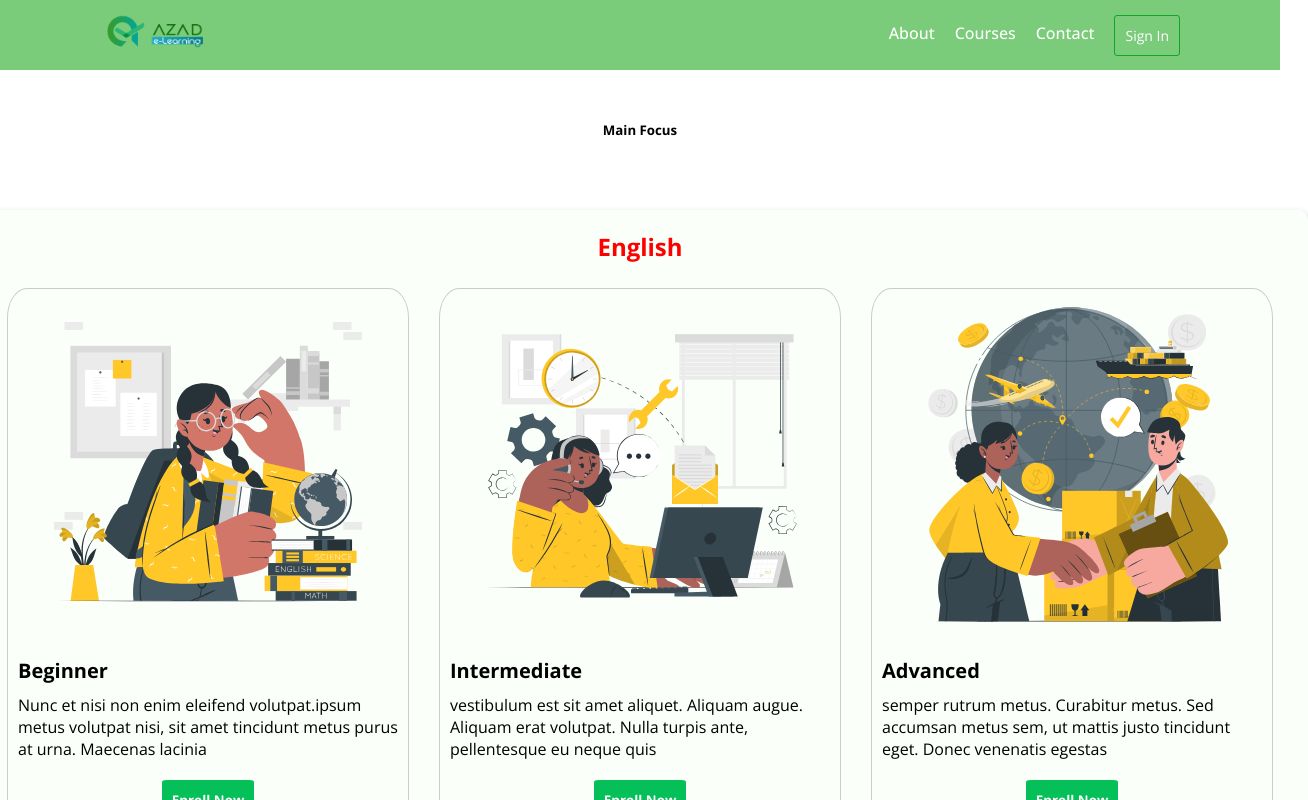
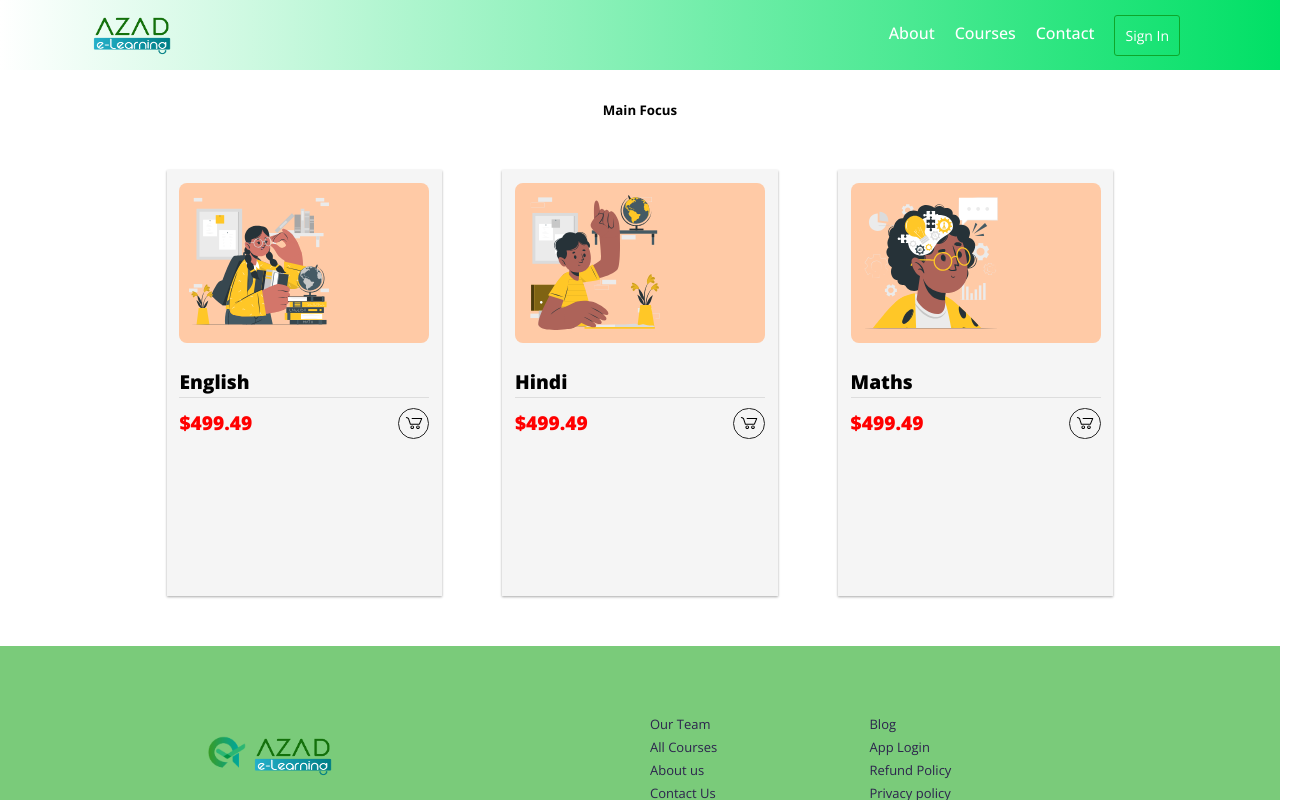
Before and after one commit to pmudassir/azad-e-learning, a React (Create React App) app in the folder frontend/: page /course in a window 1280 px wide. Shown: the top 800 px of the page, 1308 px wide, since content can reach past the window. Built offline with nearby package versions, Linux system fonts and the light colour scheme; grey boxes are pictures that could not be loaded.

Commit message:
card changes

```diff
--- a/frontend/src/components/navbar/Navbar.jsx
+++ b/frontend/src/components/navbar/Navbar.jsx
@@ -13,7 +13,7 @@
       <div className="wrapper">
         <Link to={"/"}>
           <div className="icon">
-            <img src="/images/logo1.png" alt="icon" className="logo" />
+            {/* <img src="/images/logo1.png" alt="icon" className="logo" /> */}
             <img src="/images/logo2.png" alt="icon2" className="logo_text" />
           </div>
         </Link>
--- a/frontend/src/components/navbar/navbar.css
+++ b/frontend/src/components/navbar/navbar.css
@@ -3,7 +3,8 @@
   justify-content: space-between;
   font-size: 20px;
   height: 70px;
-  background-color: rgb(122, 203, 122);
+  /* background-color: rgb(122, 203, 122); */
+  background: linear-gradient(to right, #ffffff, #01e066);
   width: 100%;
 }
 
@@ -27,8 +28,8 @@
 }
 
 .logo_text {
-  height: 50px;
-  width: 60px;
+  height: 80px;
+  width: 90px;
   align-items: center;
   margin-left: -12px;
 }
@@ -102,8 +103,8 @@
   }
 
   .logo_text {
-    height: 40px;
-    width: 60px;
+    height: 60px;
+    width: 80px;
   }
 
   .items {
--- a/frontend/src/pages/course/Course.jsx
+++ b/frontend/src/pages/course/Course.jsx
@@ -64,13 +64,48 @@
     return (
         <div>
             <Navbar />
-            <div className="courseContainer">
+            <div className="courseContainers">
                 <div className="header">
                     <h5>Main Focus</h5>
                 </div>
                 <div className="courseContainer">
                     {courseData.map((item, index) => (
-                        <div className="courseItem" key={index}>
+                        <div class="card" key={index}>
+                            <div class="card-img">
+                                <img
+                                    className="courseImage"
+                                    src={item.beginner.image}
+                                    alt="courseImage"
+                                />
+                            </div>
+                            <div class="card-info">
+                                <p class="text-title">{item.title} </p>
+                                {/* <p class="text-body">{item.beginner.description}</p> */}
+                            </div>
+                            <div class="card-footer">
+                                <span class="text-title">$499.49</span>
+                                <div class="card-button">
+                                    <svg class="svg-icon" viewBox="0 0 20 20">
+                                        <path d="M17.72,5.011H8.026c-0.271,0-0.49,0.219-0.49,0.489c0,0.271,0.219,0.489,0.49,0.489h8.962l-1.979,4.773H6.763L4.935,5.343C4.926,5.316,4.897,5.309,4.884,5.286c-0.011-0.024,0-0.051-0.017-0.074C4.833,5.166,4.025,4.081,2.33,3.908C2.068,3.883,1.822,4.075,1.795,4.344C1.767,4.612,1.962,4.853,2.231,4.88c1.143,0.118,1.703,0.738,1.808,0.866l1.91,5.661c0.066,0.199,0.252,0.333,0.463,0.333h8.924c0.116,0,0.22-0.053,0.308-0.128c0.027-0.023,0.042-0.048,0.063-0.076c0.026-0.034,0.063-0.058,0.08-0.099l2.384-5.75c0.062-0.151,0.046-0.323-0.045-0.458C18.036,5.092,17.883,5.011,17.72,5.011z"></path>
+                                        <path d="M8.251,12.386c-1.023,0-1.856,0.834-1.856,1.856s0.833,1.853,1.856,1.853c1.021,0,1.853-0.83,1.853-1.853S9.273,12.386,8.251,12.386z M8.251,15.116c-0.484,0-0.877-0.393-0.877-0.874c0-0.484,0.394-0.878,0.877-0.878c0.482,0,0.875,0.394,0.875,0.878C9.126,14.724,8.733,15.116,8.251,15.116z"></path>
+                                        <path d="M13.972,12.386c-1.022,0-1.855,0.834-1.855,1.856s0.833,1.853,1.855,1.853s1.854-0.83,1.854-1.853S14.994,12.386,13.972,12.386z M13.972,15.116c-0.484,0-0.878-0.393-0.878-0.874c0-0.484,0.394-0.878,0.878-0.878c0.482,0,0.875,0.394,0.875,0.878C14.847,14.724,14.454,15.116,13.972,15.116z"></path>
+                                    </svg>
+                                </div>
+                            </div>
+                        </div>
+                    ))}
+                </div>
+            </div>
+            <Footer />
+        </div>
+    );
+};
+
+export default Course;
+
+
+
+{/* <div className="courseItem" key={index}>
                             <div className="courseSubject">
                                 <span>{item.title}</span>
                             </div>
@@ -124,13 +159,4 @@
                                     </button>
                                 </div>
                             </div>
-                        </div>
-                    ))}
-                </div>
-            </div>
-            <Footer />
-        </div>
-    );
-};
-
-export default Course;
+                        </div> */}
--- a/frontend/src/pages/course/course.css
+++ b/frontend/src/pages/course/course.css
@@ -1,4 +1,4 @@
-.courseContainer {
+.courseContainers {
   display: flex;
   flex-direction: column;
   align-items: center;
@@ -11,8 +11,9 @@
 
 .courseContainer {
   display: flex;
-  flex-direction: column;
+  flex-direction: row;
   margin-top: 20px;
+  gap: 60px;
 }
 
 .courseItem {
@@ -60,8 +61,9 @@
   padding: 10px;
 }
 .courseImage {
+text-align: center;
   object-fit: contain;
-  height: 60%;
+  height: 100%;
 }
 .courseDescription {
   text-align: start;
@@ -83,3 +85,89 @@
 .button:hover {
   background-color: rgb(7, 127, 61);
 }
+
+
+
+/*  */
+.card {
+  width: 250px;
+  height: 400px;
+  padding: .8em;
+  background: #f5f5f5;
+  position: relative;
+  overflow: visible;
+  -webkit-box-shadow: 0 1px 3px rgba(0,0,0,0.12), 0 1px 2px rgba(0,0,0,0.24);
+          box-shadow: 0 1px 3px rgba(0,0,0,0.12), 0 1px 2px rgba(0,0,0,0.24);
+ }
+
+ .card-img {
+  background-color: #ffcaa6;
+  height: 40%;
+  width: 100%;
+  border-radius: .5rem;
+  -webkit-transition: .3s ease;
+  transition: .3s ease;
+ }
+
+ .card-info {
+  padding-top: 10%;
+ }
+
+ svg {
+  width: 20px;
+  height: 20px;
+ }
+
+ .card-footer {
+  width: 100%;
+  display: -webkit-box;
+  display: -ms-flexbox;
+  display: flex;
+  -webkit-box-pack: justify;
+      -ms-flex-pack: justify;
+          justify-content: space-between;
+  -webkit-box-align: center;
+      -ms-flex-align: center;
+          align-items: center;
+  padding-top: 10px;
+  border-top: 1px solid #ddd;
+ }
+
+ /*Text*/
+ .text-title {
+  font-weight: 900;
+  font-size: 1.2em;
+  line-height: 1.5;
+ }
+
+ .text-body {
+  font-size: .9em;
+  padding-bottom: 10px;
+ }
+
+ /*Button*/
+ .card-button {
+  border: 1px solid #252525;
+  display: -webkit-box;
+  display: -ms-flexbox;
+  display: flex;
+  padding: .3em;
+  cursor: pointer;
+  border-radius: 50px;
+  -webkit-transition: .3s ease-in-out;
+  transition: .3s ease-in-out;
+ }
+
+ /*Hover*/
+ .card-img:hover {
+  -webkit-transform: translateY(-25%);
+      -ms-transform: translateY(-25%);
+          transform: translateY(-25%);
+  -webkit-box-shadow: rgba(226, 196, 63, 0.25) 0px 13px 47px -5px, rgba(180, 71, 71, 0.3) 0px 8px 16px -8px;
+          box-shadow: rgba(226, 196, 63, 0.25) 0px 13px 47px -5px, rgba(180, 71, 71, 0.3) 0px 8px 16px -8px;
+ }
+
+ .card-button:hover {
+  border: 1px solid #ffcaa6;
+  background-color: #ffcaa6;
+ }
```
